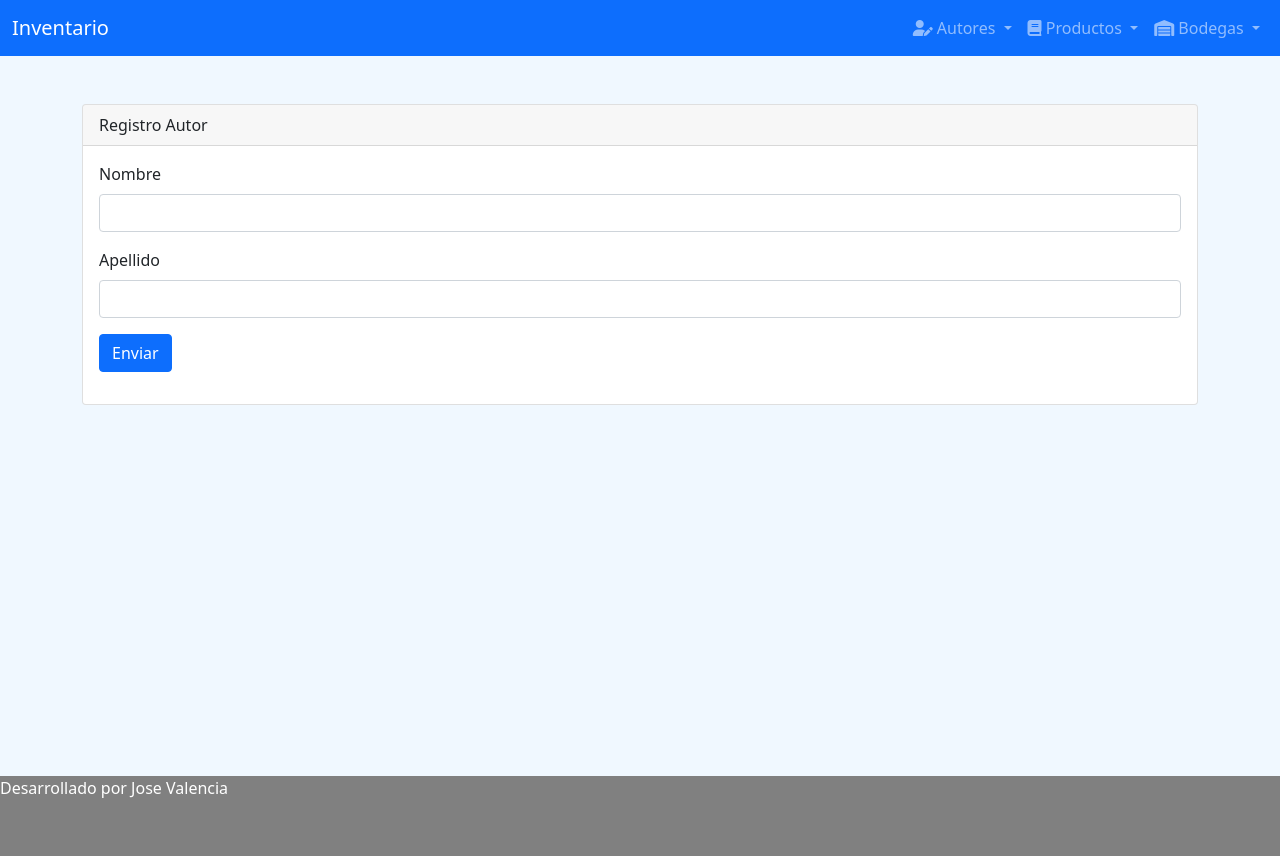
After one commit to josevc997/Libreria-el-poeta, a Django app: page /autores/registro in a window 1280 px wide. The commit adds this page. Run offline with Django 4.2, Linux system fonts and the light colour scheme; some libraries are stand-ins or nearby versions.

Commit message:
registro autores

```diff
--- a/libreria/inventario/static/css/style.css
+++ b/libreria/inventario/static/css/style.css
@@ -1,8 +1,15 @@
 footer{
     background-color: gray;
     color: white;
-    position: absolute;
     width: 100%;
-    height: 100px;
-    bottom: 0;
+    height: 10vh;
+    margin-top: 2rem;
 }
+
+main{
+    min-height: 80vh;
+}
+
+body{
+    background-color: aliceblue;
+}
--- /dev/null
+++ b/libreria/inventario/templates/autores/registro.html
@@ -0,0 +1,27 @@
+{% extends 'layout.html' %}
+
+{% block contenido %}
+<div class="container">
+        <div class="card">
+            <div class="card-header">
+                Registro Autor
+            </div>
+            <div class="card-body">
+                <form action="{% url 'registroAutores' %}" method="POST">
+                    {% csrf_token %}
+                    <div class="mb-3">
+                        <label for="nombre" class="form-label">Nombre</label>
+                        <input type="text" class="form-control" name="nombre" id="nombre">
+                    </div>
+                    <div class="mb-3">
+                        <label for="apellido" class="form-label">Apellido</label>
+                        <input type="text" class="form-control" name="apellido" id="apellido">
+                    </div>
+                    <div class="mb-3">
+                        <button type="submit" class="btn btn-primary">Enviar</button>
+                    </div>
+                </form>
+            </div>
+        </div>
+</div>
+{% endblock contenido %}
--- a/libreria/inventario/templates/layout.html
+++ b/libreria/inventario/templates/layout.html
@@ -22,7 +22,9 @@
 </head>
 <body>
     {% include "nav.html" %}
-    {% block contenido %}{% endblock %}
+    <main>
+        {% block contenido %}{% endblock %}
+    </main>
     {% include "footer.html" %}
 </body>
 </html>
--- a/libreria/inventario/templates/nav.html
+++ b/libreria/inventario/templates/nav.html
@@ -9,7 +9,7 @@
                 </a>
                 <ul class="dropdown-menu" aria-labelledby="AutoresDropdown">
                     <li>
-                        <a class="dropdown-item" href="#">
+                        <a class="dropdown-item" href="{% url 'registroAutores' %}">
                             Registro
                         </a>
                     </li>
--- a/libreria/inventario/urls.py
+++ b/libreria/inventario/urls.py
@@ -4,5 +4,6 @@ from django.urls import path
 
 urlpatterns = [
     path('', views.index, name='index'),
-    path('autores', views.autores, name='autores')
+    path('autores', views.autores, name='autores'),
+    path('autores/registro', views.registroAutores, name='registroAutores'),
 ]
--- a/libreria/inventario/views.py
+++ b/libreria/inventario/views.py
@@ -18,3 +18,15 @@ def autores(request):
     autores.append({'nombre': "Javiera", 'apellido': "Simpson", 'correo': "javiera.Simpson@gmail.com"})
     data['autores'] = autores
     return render(request, template, data)
+
+def registroAutores(request):
+    template = "autores/registro.html"
+    data = dict()
+    data['titulo'] = "Registro Autores"
+    print("saludos")
+
+    if request.method == 'POST':
+        nombre = request.POST['nombre']
+        apellido = request.POST['apellido']
+
+    return render(request, template, data)
```
